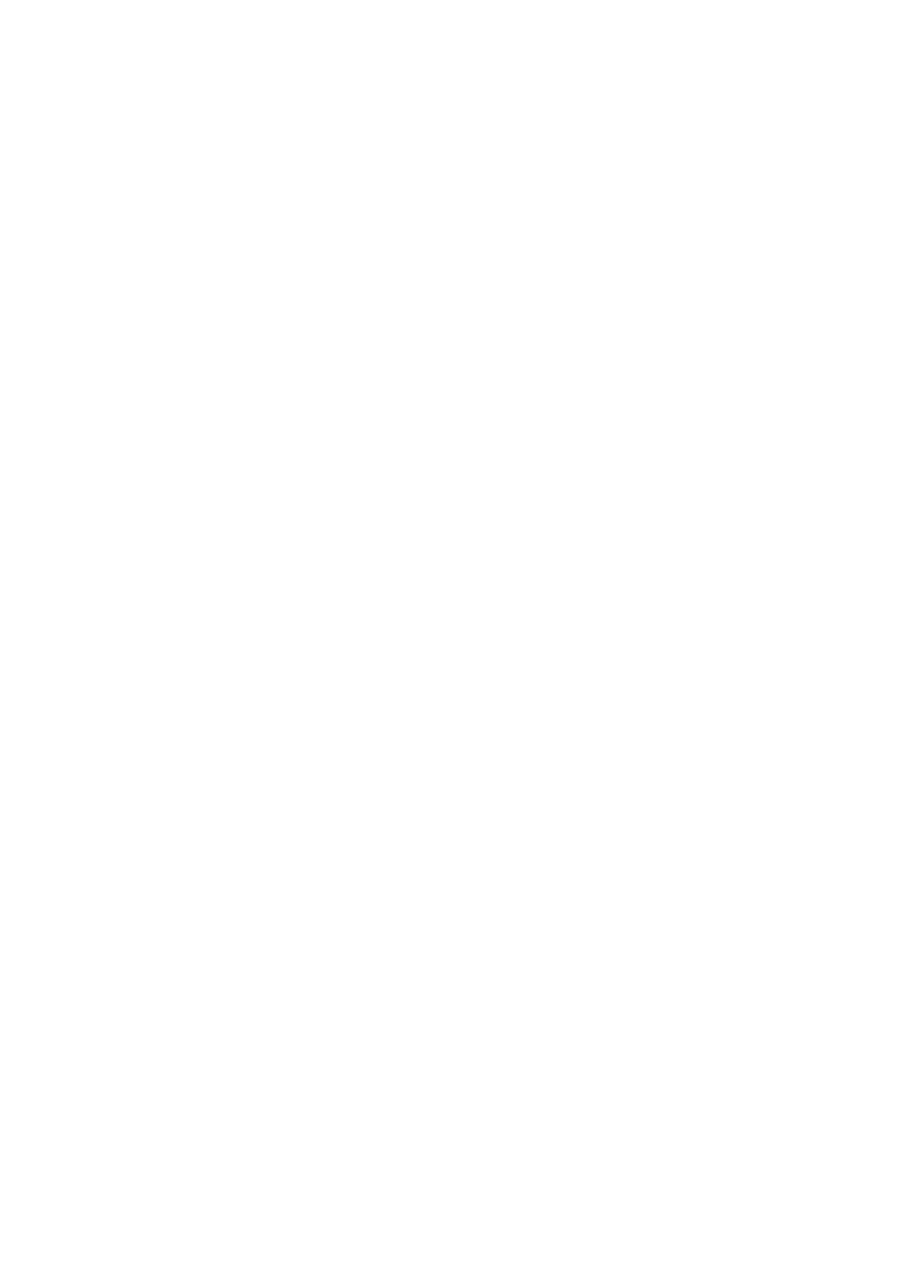
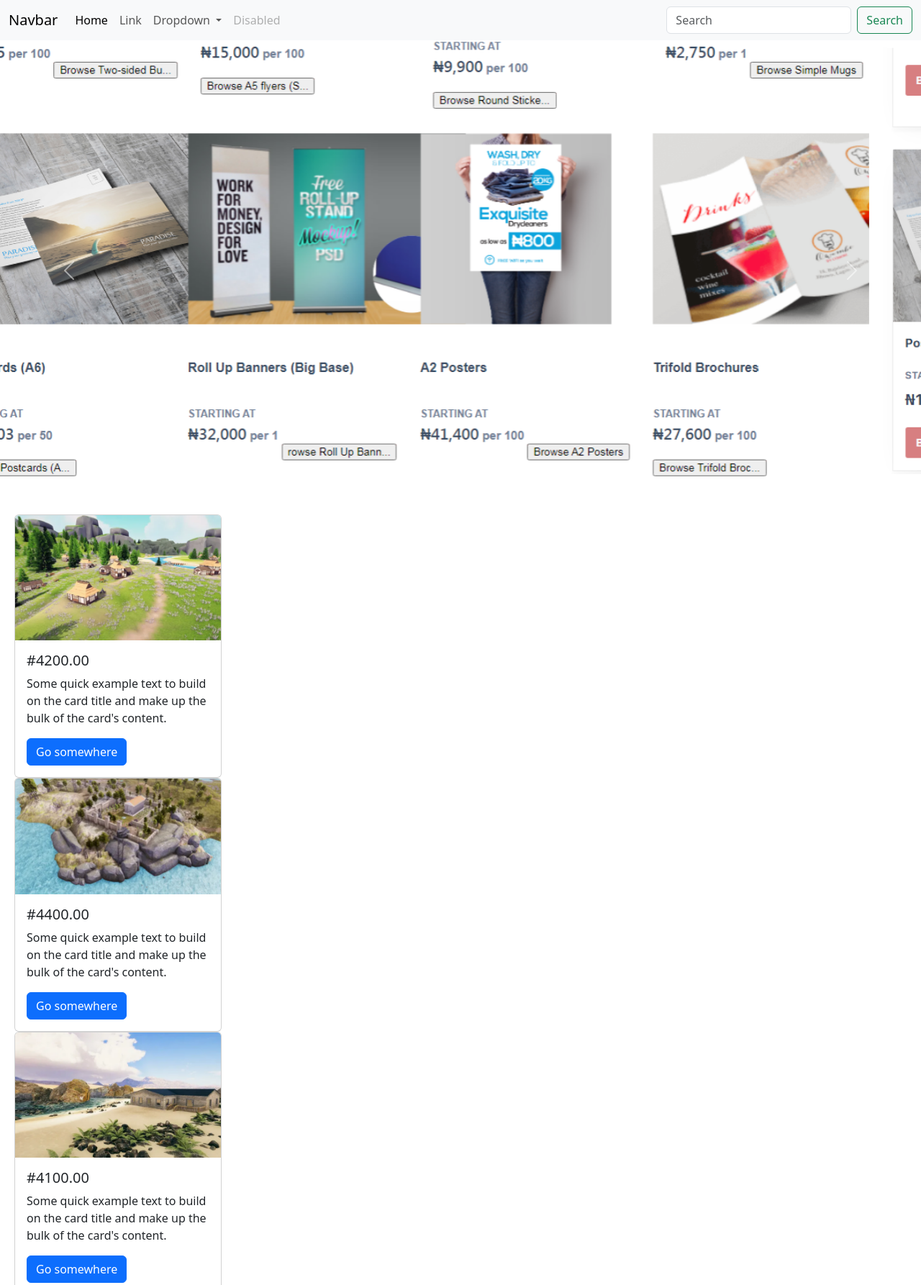
Before and after one commit to emmhyluv/level2emmhy, a plain HTML site: page index.html in a window 1280 px wide. Shown: the top 1786 px of the page at 72% size. Before the commit the page ends 800 px from the top, so only its background shows below. Drawn offline with Linux system fonts and the light colour scheme.

Commit message:
level2emmhy

```diff
--- a/index.html
+++ b/index.html
@@ -9,6 +9,9 @@
 </head>
 <body>
 
+    <!-- Navbar start -->
+    <!-- <div class="container" inner-html="./footer.html"></div> -->
+    <!-- Navbar end -->
 
 
 
@@ -18,6 +21,124 @@
 
 
 
+    <nav class="navbar navbar-expand-lg bg-body-tertiary">
+        <div class="container-fluid">
+          <a class="navbar-brand" href="#">Navbar</a>
+          <button class="navbar-toggler" type="button" data-bs-toggle="collapse" data-bs-target="#navbarSupportedContent" aria-controls="navbarSupportedContent" aria-expanded="false" aria-label="Toggle navigation">
+            <span class="navbar-toggler-icon"></span>
+          </button>
+          <div class="collapse navbar-collapse" id="navbarSupportedContent">
+            <ul class="navbar-nav me-auto mb-2 mb-lg-0">
+              <li class="nav-item">
+                <a class="nav-link active" aria-current="page" href="#">Home</a>
+              </li>
+              <li class="nav-item">
+                <a class="nav-link" href="#">Link</a>
+              </li>
+              <li class="nav-item dropdown">
+                <a class="nav-link dropdown-toggle" href="#" role="button" data-bs-toggle="dropdown" aria-expanded="false">
+                  Dropdown
+                </a>
+                <ul class="dropdown-menu">
+                  <li><a class="dropdown-item" href="#">Action</a></li>
+                  <li><a class="dropdown-item" href="#">Another action</a></li>
+                  <li><hr class="dropdown-divider"></li>
+                  <li><a class="dropdown-item" href="#">Something else here</a></li>
+                </ul>
+              </li>
+              <li class="nav-item">
+                <a class="nav-link disabled">Disabled</a>
+              </li>
+            </ul>
+            <form class="d-flex" role="search">
+              <input class="form-control me-2" type="search" placeholder="Search" aria-label="Search">
+              <button class="btn btn-outline-success" type="submit">Search</button>
+            </form>
+          </div>
+        </div>
+      </nav>
+
+
+
+
+      <div id="carouselExampleAutoplaying" class="carousel slide" data-bs-ride="carousel">
+            <div class="carousel-inner">
+
+             <div class="carousel-item">
+                <img src="./images/y.PNG" class="d-block w-100" alt="...">
+              </div>
+              <div class="carousel-item active">
+                <img src="./images/prin.PNG" class="d-block w-100" alt="...">
+              </div>
+              <div class="carousel-item">
+                <img src="./images/print.PNG" class="d-block w-100" alt="...">
+              </div>
+
+            </div>
+            <button class="carousel-control-prev" type="button" data-bs-target="#carouselExampleAutoplaying" data-bs-slide="prev">
+              <span class="carousel-control-prev-icon" aria-hidden="true"></span>
+              <span class="visually-hidden">Previous</span>
+            </button>
+            <button class="carousel-control-next" type="button" data-bs-target="#carouselExampleAutoplaying" data-bs-slide="next">
+              <span class="carousel-control-next-icon" aria-hidden="true"></span>
+              <span class="visually-hidden">Next</span>
+            </button>
+          </div>
+
+
+
+
+
+      <div style=" justify-content: space-between; margin: 2.5vh;" >
+
+        <div class="card" style="width: 18rem;">
+            <img src="./images/one.PNG" class="card-img-top" alt="...">
+            <div class="card-body">
+              <h5 class="card-title">#4200.00</h5>
+              <p class="card-text">Some quick example text to build on the card title and make up the bulk of the card's content.</p>
+              <a href="#" class="btn btn-primary">Go somewhere</a>
+            </div>
+          </div>
+
+          <div class="card" style="width: 18rem;">
+            <img src="./images/two.PNG" class="card-img-top" alt="...">
+            <div class="card-body">
+              <h5 class="card-title">#4400.00</h5>
+              <p class="card-text">Some quick example text to build on the card title and make up the bulk of the card's content.</p>
+              <a href="#" class="btn btn-primary">Go somewhere</a>
+            </div>
+          </div>
+
+          <div class="card" style="width: 18rem;">
+            <img src="./images/three.PNG" class="card-img-top" alt="...">
+            <div class="card-body">
+              <h5 class="card-title">#4100.00</h5>
+              <p class="card-text">Some quick example text to build on the card title and make up the bulk of the card's content.</p>
+              <a href="#" class="btn btn-primary">Go somewhere</a>
+            </div>
+          </div>
+
+          <div class="card" style="width: 18rem;">
+            <img src="./images/four.PNG" class="card-img-top" alt="...">
+            <div class="card-body">
+              <h5 class="card-title">Card title</h5>
+              <p class="card-text">Some quick example text to build on the card title and make up the bulk of the card's content.</p>
+              <a href="#" class="btn btn-primary">Go somewhere</a>
+            </div>
+          </div>
+
+
+      </div>
+
+
+
+
+
+
+
+
+
+      <!-- <div outer-html="footer.html"></div> -->
 
     <script src="./bootstrap-5.3.0-alpha1-dist/js/bootstrap.js"></script>
 </body>
```
Also changed, not shown: footer.html (added, +36 -0 lines), images/four.PNG (added), images/game.jpg (added), images/game1.jpg (added), images/game2.jpg (added), images/game3.jpg (added), images/game4.jpg (added), images/one.PNG (added), images/prin.PNG (added), images/print.PNG (added), images/three.PNG (added), images/two.PNG (added), images/y.PNG (added).
